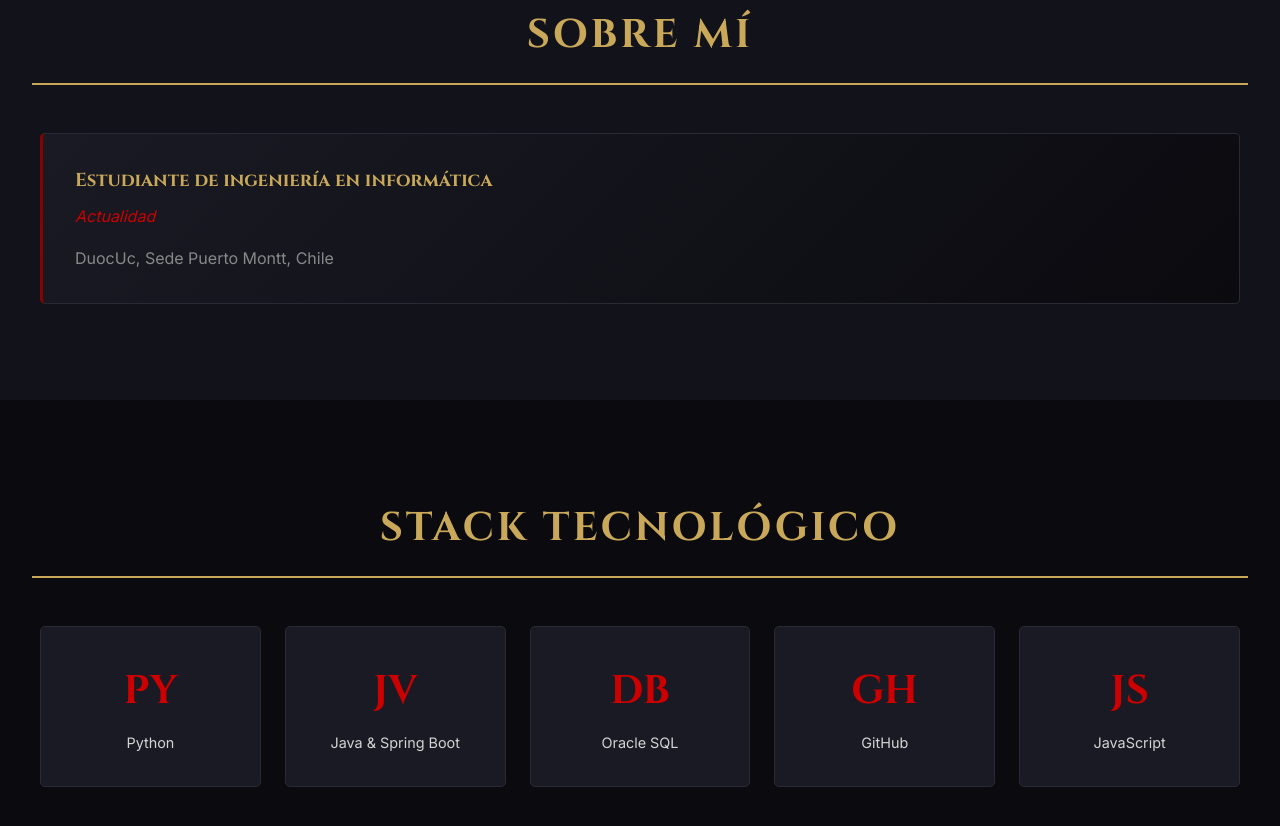
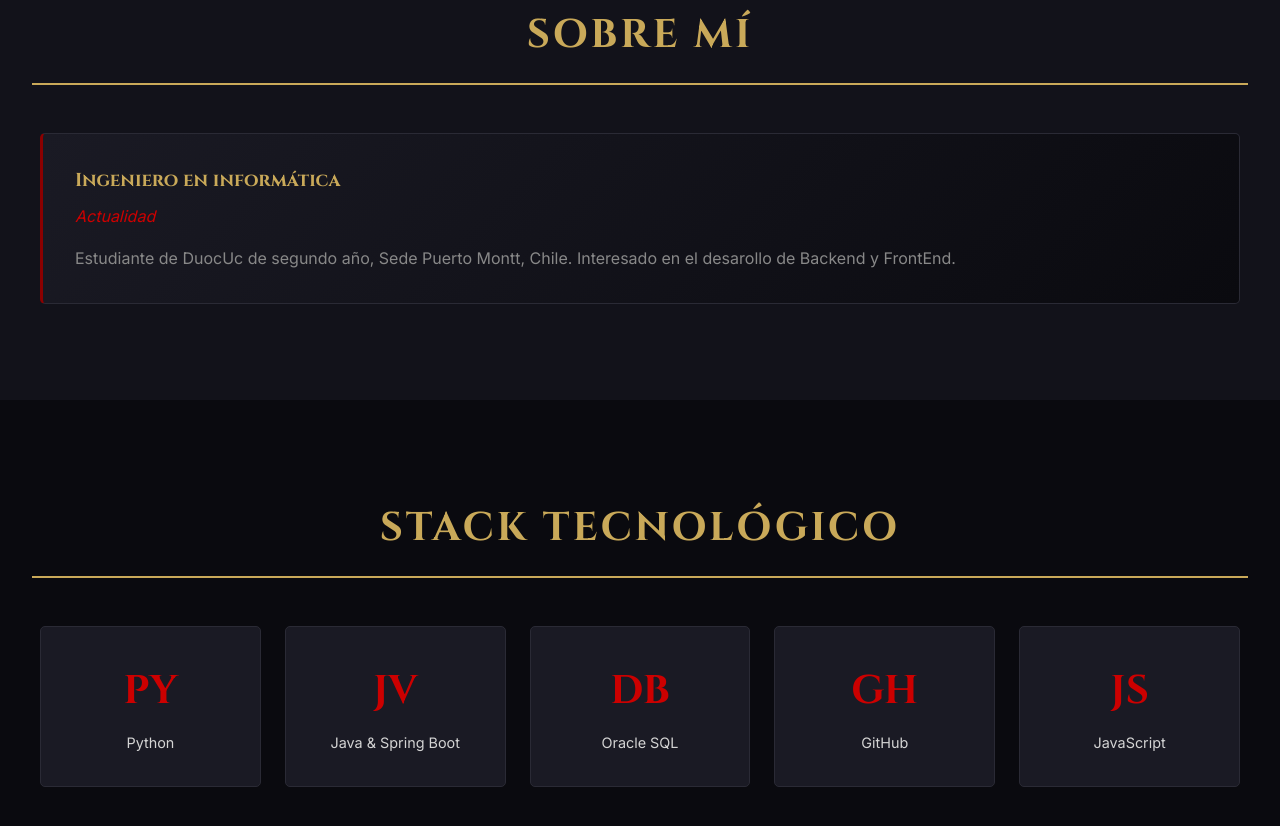
Before and after one commit to MechaTeemo1412/Portafolio, a plain HTML site: page index.html in a window 1280 px wide. Shown: the part 893-1719 px from the top of the page. Drawn offline with Linux system fonts and the light colour scheme.

Commit message:
minors modifications

```diff
--- a/index.html
+++ b/index.html
@@ -5,16 +5,15 @@
     <meta name="viewport" content="width=device-width, initial-scale=1.0">
     <title>Portafolio || Alan Vidal</title>
 
-    <!--Fuentes de google-->
+
     <link rel="stylesheet" href="https://fonts.googleapis.com/css2?family=Cinzel:wght@700&family=Inter:wght@400;600&display=swap">
-    <!--Font Awesome para íconos-->
+
     <link rel="stylesheet" href="https://cdnjs.cloudflare.com/ajax/libs/font-awesome/6.5.1/css/all.min.css">
-    <!--Hoja de estilos CSS-->
+
     <link rel="stylesheet" href="styles.css">
 </head>
 <body>
 
-    <!-- ========== CABECERA Y NAVEGACIÓN ========== -->
     <header class="dark-header">
         <nav class="nav-container">
             <a href="#inicio" class="logo">Alan<span>Vidal</span></a>
@@ -28,10 +27,8 @@
         </nav>
     </header>
 
-    <!-- ========== CONTENIDO PRINCIPAL ========== -->
     <main>
 
-        <!-- ========== SECCIÓN HERO (INICIO) ========== -->
         <section id="inicio" class="hero section">
             <div class="hero-container">
                 <div class="hero-content">
@@ -56,19 +53,19 @@
             </div>
         </section>
 
-        <!-- ========== SECCIÓN SOBRE MÍ ========== -->
         <section id="sobre-mi" class="about section">
             <h2 class="section-title">Sobre mí</h2>
             <div class="timeline">
                 <article class="timeline-card">
-                    <h3>Estudiante de ingeniería en informática</h3>
+                    <h3>Ingeniero en informática</h3>
                     <span class="date">Actualidad</span>
-                    <p>DuocUc, Sede Puerto Montt, Chile</p>
+                    <p>Estudiante de DuocUc de segundo año, Sede Puerto Montt, Chile.
+                        Interesado en el desarollo de Backend y FrontEnd.
+                    </p>
                 </article>
             </div>
         </section>
 
-        <!-- ========== SECCIÓN HABILIDADES ========== -->
         <section id="habilidades" class="skills section">
             <h2 class="section-title">Stack Tecnológico</h2>
             <div class="skills-grid">
@@ -95,7 +92,6 @@
             </div>
         </section>
 
-        <!-- ========== SECCIÓN PROYECTOS ========== -->
         <section id="proyectos" class="projects section">
             <h2 class="section-title">Proyectos Destacados</h2>
             <div class="projects-grid">
@@ -120,13 +116,11 @@
                                 <i class="fab fa-github"></i>
                             </a>
                         </div>
-                        </div>
                     </div>
                 </article>
             </div>
         </section>
 
-        <!-- ========== SECCIÓN CONTACTO ========== -->
         <section id="contacto" class="contact section">
             <h2 class="section-title">¿En qué te puedo ayudar?</h2>
             <form id="contact-form" class="glass-form" novalidate>
@@ -152,11 +146,10 @@
 
     </main>
 
-    <!-- ========== PIE DE PÁGINA ========== -->
     <footer>
         <p>&copy; 2026 Alan Vidal. Diseñado para escalar.</p>
     </footer>
 
-    <script src="app.js"></script>
+    <script src="script.js"></script>
 </body>
 </html>
```
Also changed, not shown: script.js (renamed from app.js, +0 -9 lines), styles.css (+0 -10 lines).
